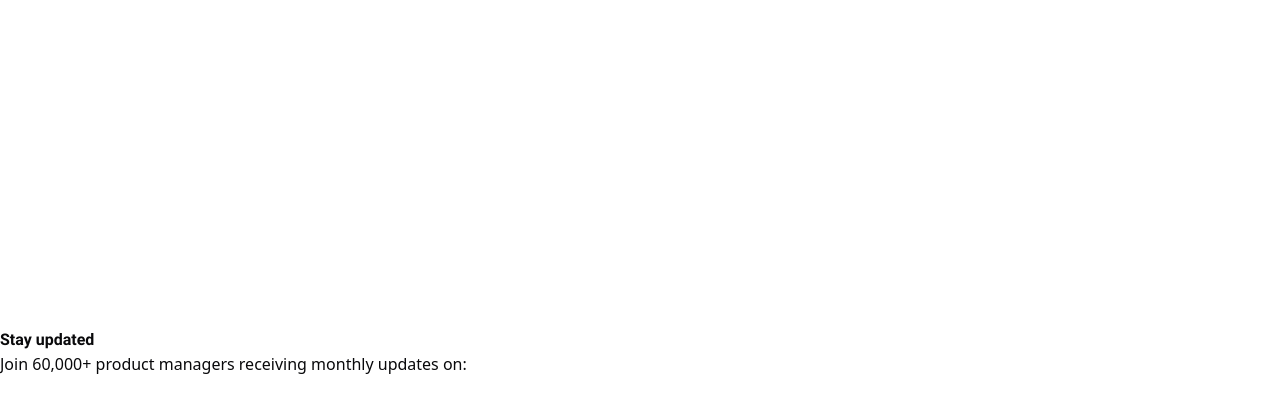
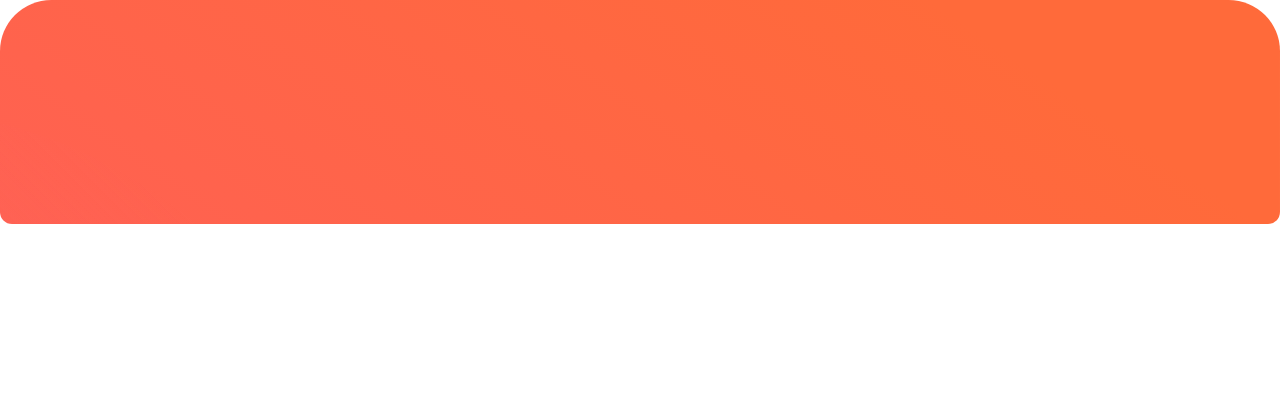
Before and after one commit to konraddissake1808/newsletter-sign-up-page, a Next.js app in the folder newsletter-sign-up-page/: page /signUpPage in a window 1280 px wide. Shown: the top 412 px of the page. Built offline with nearby package versions, Linux system fonts and the light colour scheme.

Commit message:
Revert "Bugged"
This reverts commit 4720150054cd6fdc5e5bccc913f1e5268c3b9d85.

```diff
--- a/newsletter-sign-up-page/src/app/components/signUpForm/page.tsx
+++ /dev/null
@@ -1,9 +0,0 @@
-import React from 'react'
-
-function Form() {
-  return (
-    <div>Form</div>
-  )
-}
-
-export default Form
--- a/newsletter-sign-up-page/src/app/components/signUpPageImage/page.tsx
+++ b/newsletter-sign-up-page/src/app/components/signUpPageImage/page.tsx
@@ -3,6 +3,8 @@ import React/*, { useState }*/ from 'react'
 
 
 function SignUpPageImage() {
+  //const [src, setSrc] = useState(MobileImage)
+
       return (
         <div id='image-container' className='w-full h-[224px]'>
           <div id='page-image' className='h-full bg-cover rounded-b-xl'></div>
--- a/newsletter-sign-up-page/src/app/components/signUpText/page.tsx
+++ /dev/null
@@ -1,19 +0,0 @@
-import React from 'react'
-
-function PageText() {
-  return (
-    <div className='h-64'>
-        <div className='h-full flex justify-center flex-col'>
-            <div className='w-4/5'>
-                <p id='main-title' className='font-robotoBold text-4xl'>Stay updated</p>
-            </div>
-            <div  className='w-4/5'>
-                <p className='font-robotoRegular'>Join 60,000+ product managers receiving monthly updates on:</p>
-            </div>
-            <div></div>
-        </div>
-    </div>
-  )
-}
-
-export default PageText
--- a/newsletter-sign-up-page/src/app/layout.tsx
+++ b/newsletter-sign-up-page/src/app/layout.tsx
@@ -20,7 +20,7 @@ const RobotoBold = localFont({
 
 const RobotoRegular = localFont({
   src: "./fonts/Roboto-Regular.ttf",
-  variable: "--font-roboto-regular",
+  variable: "--font-roboto-bold",
 });
 
 export const metadata: Metadata = {
--- a/newsletter-sign-up-page/src/app/signUpPage/page.tsx
+++ b/newsletter-sign-up-page/src/app/signUpPage/page.tsx
@@ -1,13 +1,11 @@
 'use client'
 import React from 'react'
 import SignUpPageImage from '../components/signUpPageImage/page'
-import SignUpText from '../components/signUpText/page'
 
 function SignUpPage() {
   return (
     <div>
       <SignUpPageImage></SignUpPageImage>
-      <SignUpText></SignUpText>
     </div>
   )
 }
--- a/newsletter-sign-up-page/tailwind.config.ts
+++ b/newsletter-sign-up-page/tailwind.config.ts
@@ -9,10 +9,6 @@ const config: Config = {
   ],
   theme: {
   	extend: {
-		fontFamily: {
-			robotoBold: ['var(--font-roboto-bold)'],
-			robotoRegular: ['var(--font-roboto-regular'],
-		},
   		colors: {
   			background: 'hsl(var(--background))',
   			foreground: 'hsl(var(--foreground))',
```
